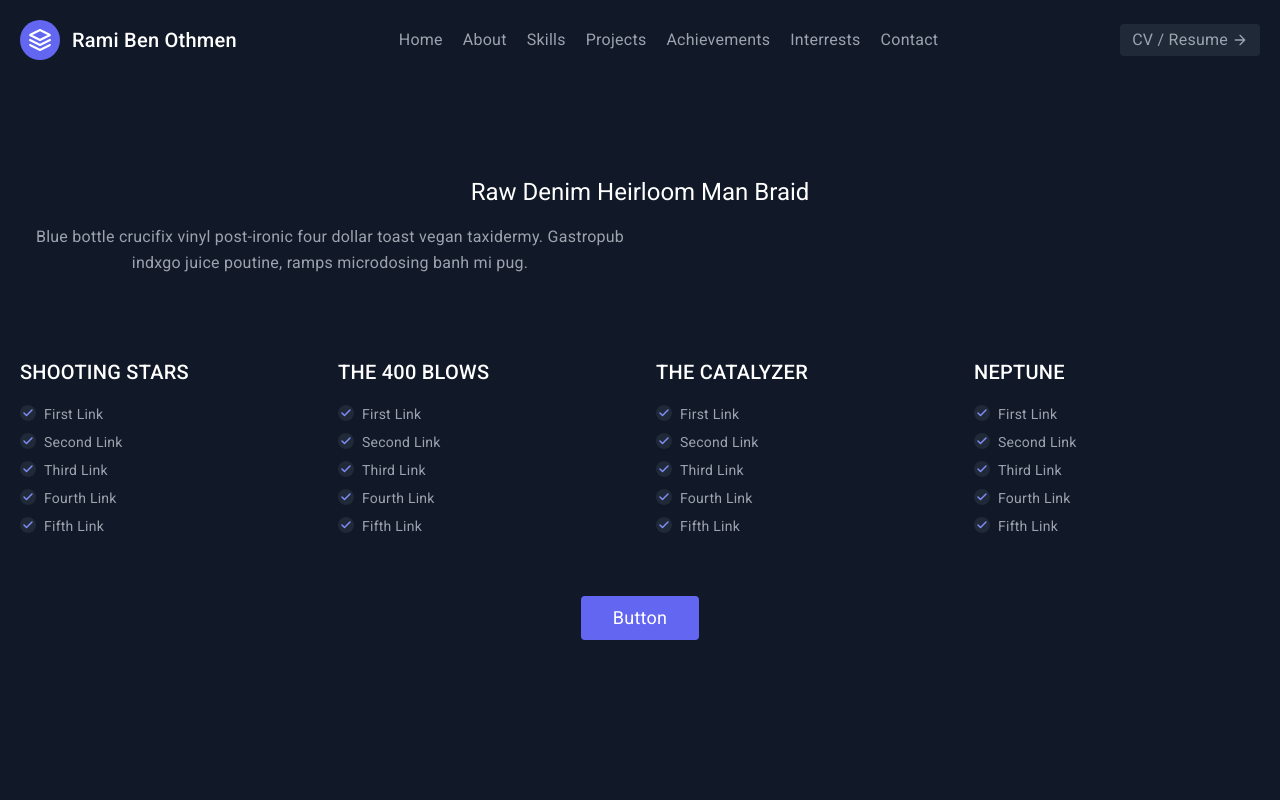
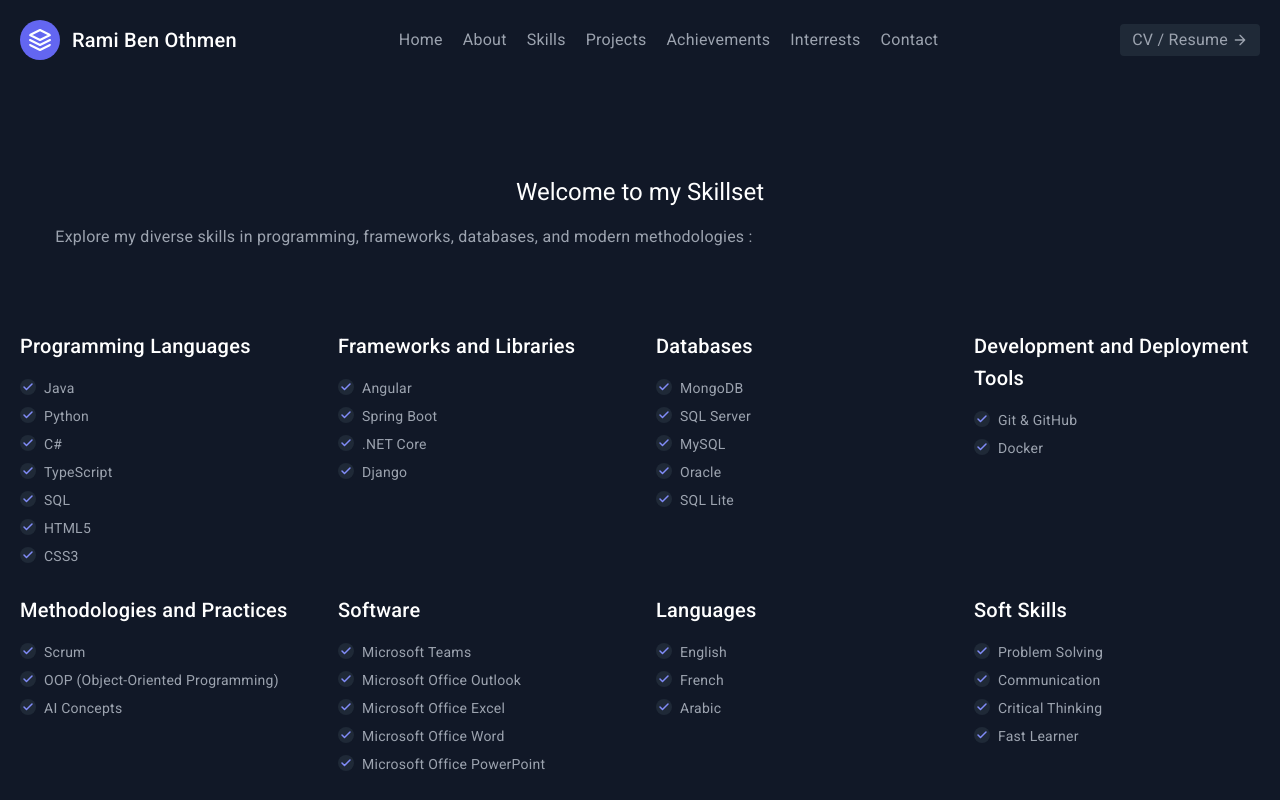
Before and after one commit to RBenOthmen/portfolio-website, an Angular app: page /skills in a window 1280 px wide. Shown: the top 800 px of the page. Built offline with nearby package versions, Linux system fonts and the light colour scheme.

Commit message:
"Updated skills component HTML to display categorized skills, frameworks, databases, and soft skills with icons and links."

```diff
--- a/src/app/skills/skills.component.html
+++ b/src/app/skills/skills.component.html
@@ -1,186 +1,299 @@
 <section class="text-gray-400 bg-gray-900 body-font">
   <div class="container px-5 py-24 mx-auto">
     <div class="text-center mb-20">
-      <h1 class="sm:text-3xl text-2xl font-medium text-center title-font text-white mb-4">Raw Denim Heirloom Man Braid</h1>
-      <p class="text-base leading-relaxed xl:w-2/4 lg:w-3/4 mx-auto">Blue bottle crucifix vinyl post-ironic four dollar toast vegan taxidermy. Gastropub indxgo juice poutine, ramps microdosing banh mi pug.</p>
+      <h1 class="sm:text-3xl text-2xl font-medium title-font text-white mb-4">Welcome to my Skillset</h1>
+      <p class="text-base leading-relaxed max-w-3xl mx-auto">Explore my diverse skills in programming, frameworks, databases, and modern methodologies :</p>
     </div>
     <div class="flex flex-wrap -m-4">
+
       <div class="p-4 lg:w-1/4 sm:w-1/2 w-full">
-        <h2 class="font-medium title-font tracking-widest text-white mb-4 text-sm text-center sm:text-left">SHOOTING STARS</h2>
+        <h2 class="font-medium title-font tracking-widest text-white mb-4 text-sm text-center sm:text-left">Programming Languages</h2>
         <nav class="flex flex-col sm:items-start sm:text-left text-center items-center -mb-1 space-y-2">
           <a>
             <span class="bg-gray-800 text-indigo-400 w-4 h-4 mr-2 rounded-full inline-flex items-center justify-center">
               <svg fill="none" stroke="currentColor" stroke-linecap="round" stroke-linejoin="round" stroke-width="3" class="w-3 h-3" viewBox="0 0 24 24">
                 <path d="M20 6L9 17l-5-5"></path>
               </svg>
-            </span>First Link
+            </span>Java
           </a>
           <a>
             <span class="bg-gray-800 text-indigo-400 w-4 h-4 mr-2 rounded-full inline-flex items-center justify-center">
               <svg fill="none" stroke="currentColor" stroke-linecap="round" stroke-linejoin="round" stroke-width="3" class="w-3 h-3" viewBox="0 0 24 24">
                 <path d="M20 6L9 17l-5-5"></path>
               </svg>
-            </span>Second Link
+            </span>Python
           </a>
           <a>
             <span class="bg-gray-800 text-indigo-400 w-4 h-4 mr-2 rounded-full inline-flex items-center justify-center">
               <svg fill="none" stroke="currentColor" stroke-linecap="round" stroke-linejoin="round" stroke-width="3" class="w-3 h-3" viewBox="0 0 24 24">
                 <path d="M20 6L9 17l-5-5"></path>
               </svg>
-            </span>Third Link
+            </span>C#
           </a>
           <a>
             <span class="bg-gray-800 text-indigo-400 w-4 h-4 mr-2 rounded-full inline-flex items-center justify-center">
               <svg fill="none" stroke="currentColor" stroke-linecap="round" stroke-linejoin="round" stroke-width="3" class="w-3 h-3" viewBox="0 0 24 24">
                 <path d="M20 6L9 17l-5-5"></path>
               </svg>
-            </span>Fourth Link
+            </span>TypeScript
           </a>
           <a>
             <span class="bg-gray-800 text-indigo-400 w-4 h-4 mr-2 rounded-full inline-flex items-center justify-center">
               <svg fill="none" stroke="currentColor" stroke-linecap="round" stroke-linejoin="round" stroke-width="3" class="w-3 h-3" viewBox="0 0 24 24">
                 <path d="M20 6L9 17l-5-5"></path>
               </svg>
-            </span>Fifth Link
+            </span>SQL
+          </a>
+          <a>
+            <span class="bg-gray-800 text-indigo-400 w-4 h-4 mr-2 rounded-full inline-flex items-center justify-center">
+              <svg fill="none" stroke="currentColor" stroke-linecap="round" stroke-linejoin="round" stroke-width="3" class="w-3 h-3" viewBox="0 0 24 24">
+                <path d="M20 6L9 17l-5-5"></path>
+              </svg>
+            </span>HTML5
+          </a>
+          <a>
+            <span class="bg-gray-800 text-indigo-400 w-4 h-4 mr-2 rounded-full inline-flex items-center justify-center">
+              <svg fill="none" stroke="currentColor" stroke-linecap="round" stroke-linejoin="round" stroke-width="3" class="w-3 h-3" viewBox="0 0 24 24">
+                <path d="M20 6L9 17l-5-5"></path>
+              </svg>
+            </span>CSS3
           </a>
         </nav>
       </div>
+
+
       <div class="p-4 lg:w-1/4 sm:w-1/2 w-full">
-        <h2 class="font-medium title-font tracking-widest text-white mb-4 text-sm text-center sm:text-left">THE 400 BLOWS</h2>
+        <h2 class="font-medium title-font tracking-widest text-white mb-4 text-sm text-center sm:text-left">Frameworks and Libraries</h2>
         <nav class="flex flex-col sm:items-start sm:text-left text-center items-center -mb-1 space-y-2">
           <a>
             <span class="bg-gray-800 text-indigo-400 w-4 h-4 mr-2 rounded-full inline-flex items-center justify-center">
               <svg fill="none" stroke="currentColor" stroke-linecap="round" stroke-linejoin="round" stroke-width="3" class="w-3 h-3" viewBox="0 0 24 24">
                 <path d="M20 6L9 17l-5-5"></path>
               </svg>
-            </span>First Link
+            </span>Angular
           </a>
           <a>
             <span class="bg-gray-800 text-indigo-400 w-4 h-4 mr-2 rounded-full inline-flex items-center justify-center">
               <svg fill="none" stroke="currentColor" stroke-linecap="round" stroke-linejoin="round" stroke-width="3" class="w-3 h-3" viewBox="0 0 24 24">
                 <path d="M20 6L9 17l-5-5"></path>
               </svg>
-            </span>Second Link
+            </span>Spring Boot
           </a>
           <a>
             <span class="bg-gray-800 text-indigo-400 w-4 h-4 mr-2 rounded-full inline-flex items-center justify-center">
               <svg fill="none" stroke="currentColor" stroke-linecap="round" stroke-linejoin="round" stroke-width="3" class="w-3 h-3" viewBox="0 0 24 24">
                 <path d="M20 6L9 17l-5-5"></path>
               </svg>
-            </span>Third Link
+            </span>.NET Core
           </a>
           <a>
             <span class="bg-gray-800 text-indigo-400 w-4 h-4 mr-2 rounded-full inline-flex items-center justify-center">
               <svg fill="none" stroke="currentColor" stroke-linecap="round" stroke-linejoin="round" stroke-width="3" class="w-3 h-3" viewBox="0 0 24 24">
                 <path d="M20 6L9 17l-5-5"></path>
               </svg>
-            </span>Fourth Link
+            </span>Django
+          </a>
+        </nav>
+      </div>
+
+
+      <div class="p-4 lg:w-1/4 sm:w-1/2 w-full">
+        <h2 class="font-medium title-font tracking-widest text-white mb-4 text-sm text-center sm:text-left">Databases</h2>
+        <nav class="flex flex-col sm:items-start sm:text-left text-center items-center -mb-1 space-y-2">
+          <a>
+            <span class="bg-gray-800 text-indigo-400 w-4 h-4 mr-2 rounded-full inline-flex items-center justify-center">
+              <svg fill="none" stroke="currentColor" stroke-linecap="round" stroke-linejoin="round" stroke-width="3" class="w-3 h-3" viewBox="0 0 24 24">
+                <path d="M20 6L9 17l-5-5"></path>
+              </svg>
+            </span>MongoDB
           </a>
           <a>
             <span class="bg-gray-800 text-indigo-400 w-4 h-4 mr-2 rounded-full inline-flex items-center justify-center">
               <svg fill="none" stroke="currentColor" stroke-linecap="round" stroke-linejoin="round" stroke-width="3" class="w-3 h-3" viewBox="0 0 24 24">
                 <path d="M20 6L9 17l-5-5"></path>
               </svg>
-            </span>Fifth Link
+            </span>SQL Server
+          </a>
+          <a>
+            <span class="bg-gray-800 text-indigo-400 w-4 h-4 mr-2 rounded-full inline-flex items-center justify-center">
+              <svg fill="none" stroke="currentColor" stroke-linecap="round" stroke-linejoin="round" stroke-width="3" class="w-3 h-3" viewBox="0 0 24 24">
+                <path d="M20 6L9 17l-5-5"></path>
+              </svg>
+            </span>MySQL
+          </a>
+          <a>
+            <span class="bg-gray-800 text-indigo-400 w-4 h-4 mr-2 rounded-full inline-flex items-center justify-center">
+              <svg fill="none" stroke="currentColor" stroke-linecap="round" stroke-linejoin="round" stroke-width="3" class="w-3 h-3" viewBox="0 0 24 24">
+                <path d="M20 6L9 17l-5-5"></path>
+              </svg>
+            </span>Oracle
+          </a>
+          <a>
+            <span class="bg-gray-800 text-indigo-400 w-4 h-4 mr-2 rounded-full inline-flex items-center justify-center">
+              <svg fill="none" stroke="currentColor" stroke-linecap="round" stroke-linejoin="round" stroke-width="3" class="w-3 h-3" viewBox="0 0 24 24">
+                <path d="M20 6L9 17l-5-5"></path>
+              </svg>
+            </span>SQL Lite
           </a>
         </nav>
       </div>
+
+
       <div class="p-4 lg:w-1/4 sm:w-1/2 w-full">
-        <h2 class="font-medium title-font tracking-widest text-white mb-4 text-sm text-center sm:text-left">THE CATALYZER</h2>
+        <h2 class="font-medium title-font tracking-widest text-white mb-4 text-sm text-center sm:text-left">Development and Deployment Tools</h2>
         <nav class="flex flex-col sm:items-start sm:text-left text-center items-center -mb-1 space-y-2">
           <a>
             <span class="bg-gray-800 text-indigo-400 w-4 h-4 mr-2 rounded-full inline-flex items-center justify-center">
               <svg fill="none" stroke="currentColor" stroke-linecap="round" stroke-linejoin="round" stroke-width="3" class="w-3 h-3" viewBox="0 0 24 24">
                 <path d="M20 6L9 17l-5-5"></path>
               </svg>
-            </span>First Link
+            </span>Git & GitHub
           </a>
           <a>
             <span class="bg-gray-800 text-indigo-400 w-4 h-4 mr-2 rounded-full inline-flex items-center justify-center">
               <svg fill="none" stroke="currentColor" stroke-linecap="round" stroke-linejoin="round" stroke-width="3" class="w-3 h-3" viewBox="0 0 24 24">
                 <path d="M20 6L9 17l-5-5"></path>
               </svg>
-            </span>Second Link
+            </span>Docker
+          </a>
+        </nav>
+      </div>
+
+
+      <div class="p-4 lg:w-1/4 sm:w-1/2 w-full">
+        <h2 class="font-medium title-font tracking-widest text-white mb-4 text-sm text-center sm:text-left">Methodologies and Practices</h2>
+        <nav class="flex flex-col sm:items-start sm:text-left text-center items-center -mb-1 space-y-2">
+          <a>
+            <span class="bg-gray-800 text-indigo-400 w-4 h-4 mr-2 rounded-full inline-flex items-center justify-center">
+              <svg fill="none" stroke="currentColor" stroke-linecap="round" stroke-linejoin="round" stroke-width="3" class="w-3 h-3" viewBox="0 0 24 24">
+                <path d="M20 6L9 17l-5-5"></path>
+              </svg>
+            </span>Scrum
           </a>
           <a>
             <span class="bg-gray-800 text-indigo-400 w-4 h-4 mr-2 rounded-full inline-flex items-center justify-center">
               <svg fill="none" stroke="currentColor" stroke-linecap="round" stroke-linejoin="round" stroke-width="3" class="w-3 h-3" viewBox="0 0 24 24">
                 <path d="M20 6L9 17l-5-5"></path>
               </svg>
-            </span>Third Link
+            </span>OOP (Object-Oriented Programming)
           </a>
           <a>
             <span class="bg-gray-800 text-indigo-400 w-4 h-4 mr-2 rounded-full inline-flex items-center justify-center">
               <svg fill="none" stroke="currentColor" stroke-linecap="round" stroke-linejoin="round" stroke-width="3" class="w-3 h-3" viewBox="0 0 24 24">
                 <path d="M20 6L9 17l-5-5"></path>
               </svg>
-            </span>Fourth Link
+            </span>AI Concepts
+          </a>
+        </nav>
+      </div>
+
+
+      <div class="p-4 lg:w-1/4 sm:w-1/2 w-full">
+        <h2 class="font-medium title-font tracking-widest text-white mb-4 text-sm text-center sm:text-left">Software</h2>
+        <nav class="flex flex-col sm:items-start sm:text-left text-center items-center -mb-1 space-y-2">
+          <a>
+            <span class="bg-gray-800 text-indigo-400 w-4 h-4 mr-2 rounded-full inline-flex items-center justify-center">
+              <svg fill="none" stroke="currentColor" stroke-linecap="round" stroke-linejoin="round" stroke-width="3" class="w-3 h-3" viewBox="0 0 24 24">
+                <path d="M20 6L9 17l-5-5"></path>
+              </svg>
+            </span>Microsoft Teams
           </a>
           <a>
             <span class="bg-gray-800 text-indigo-400 w-4 h-4 mr-2 rounded-full inline-flex items-center justify-center">
               <svg fill="none" stroke="currentColor" stroke-linecap="round" stroke-linejoin="round" stroke-width="3" class="w-3 h-3" viewBox="0 0 24 24">
                 <path d="M20 6L9 17l-5-5"></path>
               </svg>
-            </span>Fifth Link
+            </span>Microsoft Office Outlook
+          </a>
+          <a>
+            <span class="bg-gray-800 text-indigo-400 w-4 h-4 mr-2 rounded-full inline-flex items-center justify-center">
+              <svg fill="none" stroke="currentColor" stroke-linecap="round" stroke-linejoin="round" stroke-width="3" class="w-3 h-3" viewBox="0 0 24 24">
+                <path d="M20 6L9 17l-5-5"></path>
+              </svg>
+            </span>Microsoft Office Excel
+          </a>
+          <a>
+            <span class="bg-gray-800 text-indigo-400 w-4 h-4 mr-2 rounded-full inline-flex items-center justify-center">
+              <svg fill="none" stroke="currentColor" stroke-linecap="round" stroke-linejoin="round" stroke-width="3" class="w-3 h-3" viewBox="0 0 24 24">
+                <path d="M20 6L9 17l-5-5"></path>
+              </svg>
+            </span>Microsoft Office Word
+          </a>
+          <a>
+            <span class="bg-gray-800 text-indigo-400 w-4 h-4 mr-2 rounded-full inline-flex items-center justify-center">
+              <svg fill="none" stroke="currentColor" stroke-linecap="round" stroke-linejoin="round" stroke-width="3" class="w-3 h-3" viewBox="0 0 24 24">
+                <path d="M20 6L9 17l-5-5"></path>
+              </svg>
+            </span>Microsoft Office PowerPoint
           </a>
         </nav>
       </div>
+
+
       <div class="p-4 lg:w-1/4 sm:w-1/2 w-full">
-        <h2 class="font-medium title-font tracking-widest text-white mb-4 text-sm text-center sm:text-left">NEPTUNE</h2>
+        <h2 class="font-medium title-font tracking-widest text-white mb-4 text-sm text-center sm:text-left">Languages</h2>
         <nav class="flex flex-col sm:items-start sm:text-left text-center items-center -mb-1 space-y-2">
           <a>
             <span class="bg-gray-800 text-indigo-400 w-4 h-4 mr-2 rounded-full inline-flex items-center justify-center">
               <svg fill="none" stroke="currentColor" stroke-linecap="round" stroke-linejoin="round" stroke-width="3" class="w-3 h-3" viewBox="0 0 24 24">
                 <path d="M20 6L9 17l-5-5"></path>
               </svg>
-            </span>First Link
+            </span>English
           </a>
           <a>
             <span class="bg-gray-800 text-indigo-400 w-4 h-4 mr-2 rounded-full inline-flex items-center justify-center">
               <svg fill="none" stroke="currentColor" stroke-linecap="round" stroke-linejoin="round" stroke-width="3" class="w-3 h-3" viewBox="0 0 24 24">
                 <path d="M20 6L9 17l-5-5"></path>
               </svg>
-            </span>Second Link
+            </span>French
           </a>
           <a>
             <span class="bg-gray-800 text-indigo-400 w-4 h-4 mr-2 rounded-full inline-flex items-center justify-center">
               <svg fill="none" stroke="currentColor" stroke-linecap="round" stroke-linejoin="round" stroke-width="3" class="w-3 h-3" viewBox="0 0 24 24">
                 <path d="M20 6L9 17l-5-5"></path>
               </svg>
-            </span>Third Link
+            </span>Arabic
+          </a>
+        </nav>
+      </div>
+
+
+      <div class="p-4 lg:w-1/4 sm:w-1/2 w-full">
+        <h2 class="font-medium title-font tracking-widest text-white mb-4 text-sm text-center sm:text-left">Soft Skills</h2>
+        <nav class="flex flex-col sm:items-start sm:text-left text-center items-center -mb-1 space-y-2">
+          <a>
+            <span class="bg-gray-800 text-indigo-400 w-4 h-4 mr-2 rounded-full inline-flex items-center justify-center">
+              <svg fill="none" stroke="currentColor" stroke-linecap="round" stroke-linejoin="round" stroke-width="3" class="w-3 h-3" viewBox="0 0 24 24">
+                <path d="M20 6L9 17l-5-5"></path>
+              </svg>
+            </span>Problem Solving
           </a>
           <a>
             <span class="bg-gray-800 text-indigo-400 w-4 h-4 mr-2 rounded-full inline-flex items-center justify-center">
               <svg fill="none" stroke="currentColor" stroke-linecap="round" stroke-linejoin="round" stroke-width="3" class="w-3 h-3" viewBox="0 0 24 24">
                 <path d="M20 6L9 17l-5-5"></path>
               </svg>
-            </span>Fourth Link
+            </span>Communication
           </a>
           <a>
             <span class="bg-gray-800 text-indigo-400 w-4 h-4 mr-2 rounded-full inline-flex items-center justify-center">
               <svg fill="none" stroke="currentColor" stroke-linecap="round" stroke-linejoin="round" stroke-width="3" class="w-3 h-3" viewBox="0 0 24 24">
                 <path d="M20 6L9 17l-5-5"></path>
               </svg>
-            </span>Fifth Link
+            </span>Critical Thinking
+          </a>
+          <a>
+            <span class="bg-gray-800 text-indigo-400 w-4 h-4 mr-2 rounded-full inline-flex items-center justify-center">
+              <svg fill="none" stroke="currentColor" stroke-linecap="round" stroke-linejoin="round" stroke-width="3" class="w-3 h-3" viewBox="0 0 24 24">
+                <path d="M20 6L9 17l-5-5"></path>
+              </svg>
+            </span>Fast Learner
           </a>
         </nav>
       </div>
+
+
     </div>
-    <button class="flex mx-auto mt-16 text-white bg-indigo-500 border-0 py-2 px-8 focus:outline-none hover:bg-indigo-600 rounded text-lg">Button</button>
+    <!-- <button class="flex mx-auto mt-16 text-white bg-indigo-500 border-0 py-2 px-8 focus:outline-none hover:bg-indigo-600 rounded text-lg">Button</button> -->
   </div>
 </section>
-
-<!-- <mat-card>
-    <mat-card-title>Skills</mat-card-title>
-    <mat-card-content>
-      <ul>
-        <li>Java, Python, JavaScript, C#, HTML & CSS</li>
-        <li>Angular, Sprint Boot, .Net Core, Django</li>
-        <li>SQL (MySQL, Oracle, SQL Lite), NoSQL (MongoDB)</li>
-        <li>PowerBI</li>
-        <li>Docker, Git & GitHub</li>
-        <li>AI (Generative AI)</li>
-      </ul>
-    </mat-card-content>
-  </mat-card>
-   -->
```
